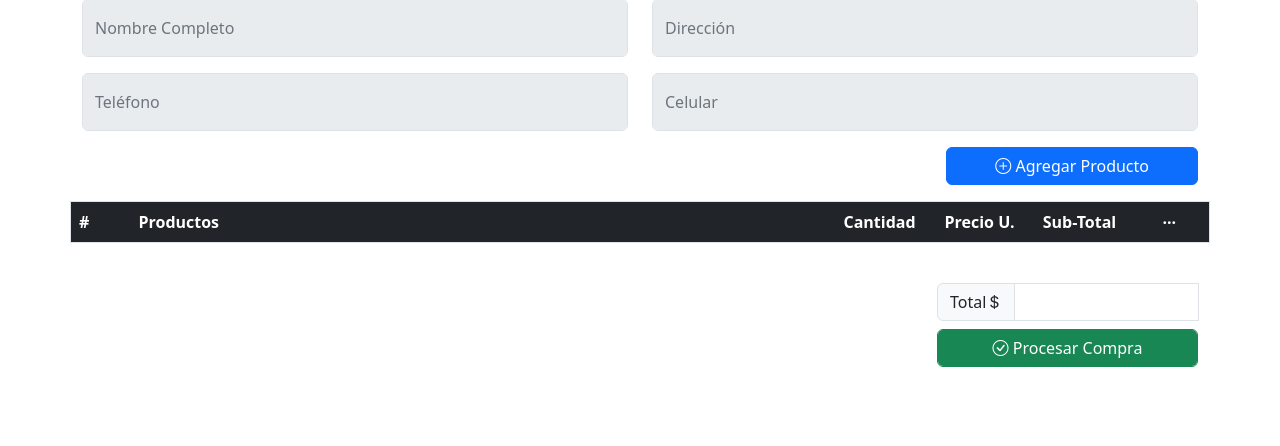
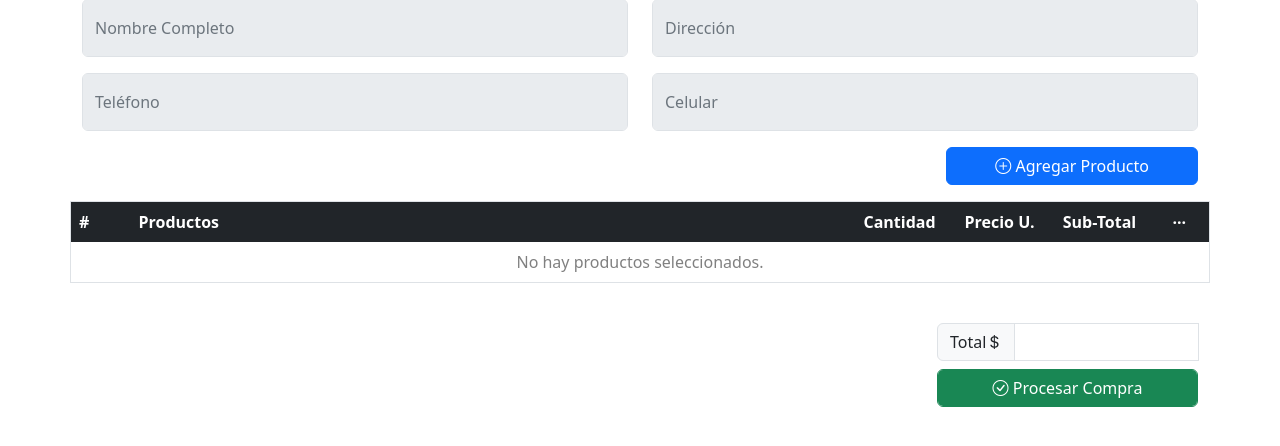
Before and after one commit to GeeckoEc/comercial_alpha2, a Django app: page /ventas/crear in a window 1280 px wide. Shown: the part 243-689 px from the top of the page. Run offline with Django 5.2, Linux system fonts and the light colour scheme; lists and menus that the app fills with data are empty; some libraries are stand-ins or nearby versions.

Commit message:
Cambios en Crear venta

```diff
--- a/comercial/templates/includes/ventas/js-nueva-venta.html
+++ b/comercial/templates/includes/ventas/js-nueva-venta.html
@@ -199,7 +199,7 @@
             title:              'Cantidad',
             type:               'blue',
             content:            '' +
-                                '<p>Ingresa la cantidad y costo para <strong>' + producto.nombre + ' ' + producto.presentacion + '</strong>.</p>' +
+                                '<p>Ingresa la cantidad para <strong>' + producto.nombre + ' ' + producto.presentacion + '</strong>.</p>' +
                                 '<div class="form-floating">' +
                                 '<input type="number" id="cantidad" name="cantidad" class="form-control" placeholder="cantidad">' +
                                 '<label for="cantidad">Cantidad</label>' +
@@ -213,13 +213,14 @@
             buttons:            {
                 Aceptar:    function () {
                     if (sessionStorage.getItem('seleccionados') == null) {
-                        sessionStorage.setItem('seleccionados', JSON.stringify([{id: id, cantidad: $('#cantidad').val(), costo: $('#costo').val()}]))
+                        sessionStorage.setItem('seleccionados', JSON.stringify([{id: id, cantidad: $('#cantidad').val(), precio: $('#precio').val()}]))
                     } else {
                         let seleccionados = JSON.parse(sessionStorage.getItem('seleccionados'))
-                        seleccionados.push({id: id, cantidad: $('#cantidad').val(), costo: $('#costo').val()})
+                        seleccionados.push({id: id, cantidad: $('#cantidad').val(), precio: $('#precio').val()})
                         sessionStorage.setItem('seleccionados', JSON.stringify(seleccionados))
                     }
                     lista_seleccionados()
+                    $('#modal').modal('toggle')
                 },
                 Cancelar:   function () {}
             }
@@ -284,39 +285,44 @@
     }
 
     function lista_seleccionados () {
+        let seleccionados = []
+        if (sessionStorage.getItem('seleccionados') !==  null && JSON.parse(sessionStorage.getItem('seleccionados')).length  > 0) {
+
             $.ajax({
                 url:        '{% url "gestion_productos" %}',
                 type:       'POST',
                 dataType:   'JSON',
                 data:       {
-                accion: 'lista',
-                estado: true
+                    accion: 'productos_seleccionados',
+                    seleccionados: sessionStorage.getItem('seleccionados')
                 }
-        }).done(function (data){
+            }).done(function (respuesta){
                 $('#productos-seleccionados').html('')
-            if (data.success) {
-                let ids = JSON.parse(sessionStorage.getItem('seleccionados'))
+                let seleccionados = JSON.parse(sessionStorage.getItem('seleccionados'))
                 let total = 0.00
-                $.each(ids, function(index, id){
-                    let info = data.productos.find((producto) => producto.id == id.id)
-                    let marca = data.marcas.find((item) => item.id === info.marca)
-                    total = parseFloat(total) + (parseFloat(info.precio) * parseInt(id.cantidad))
-                    $('#productos-seleccionados').append(`
+                $('#lista-productos').html('')
+                $.each(respuesta.productos, function(index, producto){
+                    let precio  = seleccionados.find(item => item.id == producto.id).precio
+                    let cantidad = seleccionados.find(item => item.id == producto.id).cantidad
+                    total = parseFloat(total) + (parseFloat(precio) * parseInt(cantidad))
+                    $('#lista-productos').append(`
                         <tr>
                             <td style="vertical-align: middle;">${index + 1}</td>
-                            <td style="vertical-align: middle;">${info.nombre} ${marca.nombre} ${info.presentacion}</td>
-                            <td style="vertical-align: middle; text-align: right;">${id.cantidad}</td>
-                            <td style="vertical-align: middle; text-align: right;">${parseFloat(info.precio).toFixed(2)}</td>
-                            <td style="vertical-align: middle; text-align: right;">${parseFloat((info.precio) * parseInt(id.cantidad)).toFixed(2)}</td>
+                            <td style="vertical-align: middle;">${producto.nombre} ${producto.marca_nombre} ${producto.presentacion}</td>
+                            <td style="vertical-align: middle; text-align: right;">${cantidad}</td>
+                            <td style="vertical-align: middle; text-align: right;">${parseFloat(precio).toFixed(2)}</td>
+                            <td style="vertical-align: middle; text-align: right;">${parseFloat((precio) * parseInt(cantidad)).toFixed(2)}</td>
                             <td style="vertical-align: middle;">
-                                <button class="btn btn-danger" onclick="quitar_producto(${id.id})"><i class="bi bi-x"></i></button>
+                                <button class="btn btn-danger" onclick="quitar_producto(${producto.id})"><i class="bi bi-x"></i></button>
                             </td>
                         </tr>
                     `)
                 })
                 $('#total').val(total.toFixed(2))
+            })
+        } else {
+            $('#lista-productos').html('<tr><td colspan="6" style="text-align: center; color: gray;">No hay productos seleccionados.</td></tr>')
         }
-        })
     }
 
     function mensaje (icono, titulo, color, mensaje) {
--- a/comercial/templates/ventas/crear.html
+++ b/comercial/templates/ventas/crear.html
@@ -73,7 +73,7 @@
                     <th style="width: 100px; text-align: center;">Cantidad</th>
                     <th style="width: 100px; text-align: center;">Precio U.</th>
                     <th style="width: 100px; text-align: center;">Sub-Total</th>
-                    <th style="width: 80px; text-align: center;">···</th>
+                    <th style="width: 60px; text-align: center;">···</th>
                 </thead>
                 <tbody id="lista-productos"></tbody>
             </table>
--- a/comercial/views.py
+++ b/comercial/views.py
@@ -114,6 +114,22 @@ def gestion_productos (request):
                 'success': True,
             }
             return JsonResponse(contenido, status=201)
+        elif request.POST['accion'] == 'productos_seleccionados':
+            try:
+                lista = json.loads(request.POST['seleccionados'])
+                ids = [item['id'] for item in lista]
+                productos = Producto.objects.filter(id__in=ids).prefetch_related('marca')
+                contenido = {
+                    'productos': ProductoSerializer(productos, many=True).data,
+                    'success': True,
+                }
+                return JsonResponse(contenido, status=201)
+            except Exception as e:
+                response_data = {
+                    'success': False,
+                    'message': 'Error al encontrar los productos: {}'.format(str(e))
+                }
+                return  JsonResponse(response_data, status=500)
         elif request.POST['accion'] == 'crear_producto':
             try:
                 producto                =   Producto()
--- a/comercial_alpha2/settings.py
+++ b/comercial_alpha2/settings.py
@@ -91,7 +91,7 @@ DATABASES = {
         "ENGINE": "django.db.backends.mysql",
         "NAME": "raquelita",
         "USER": "root",
-        "PASSWORD": "Romanos13:03",
+        "PASSWORD": "",
         "HOST": "localhost",
         "PORT": "3306",
     }
```
Lines whose indentation alone changed are shown as unchanged.
